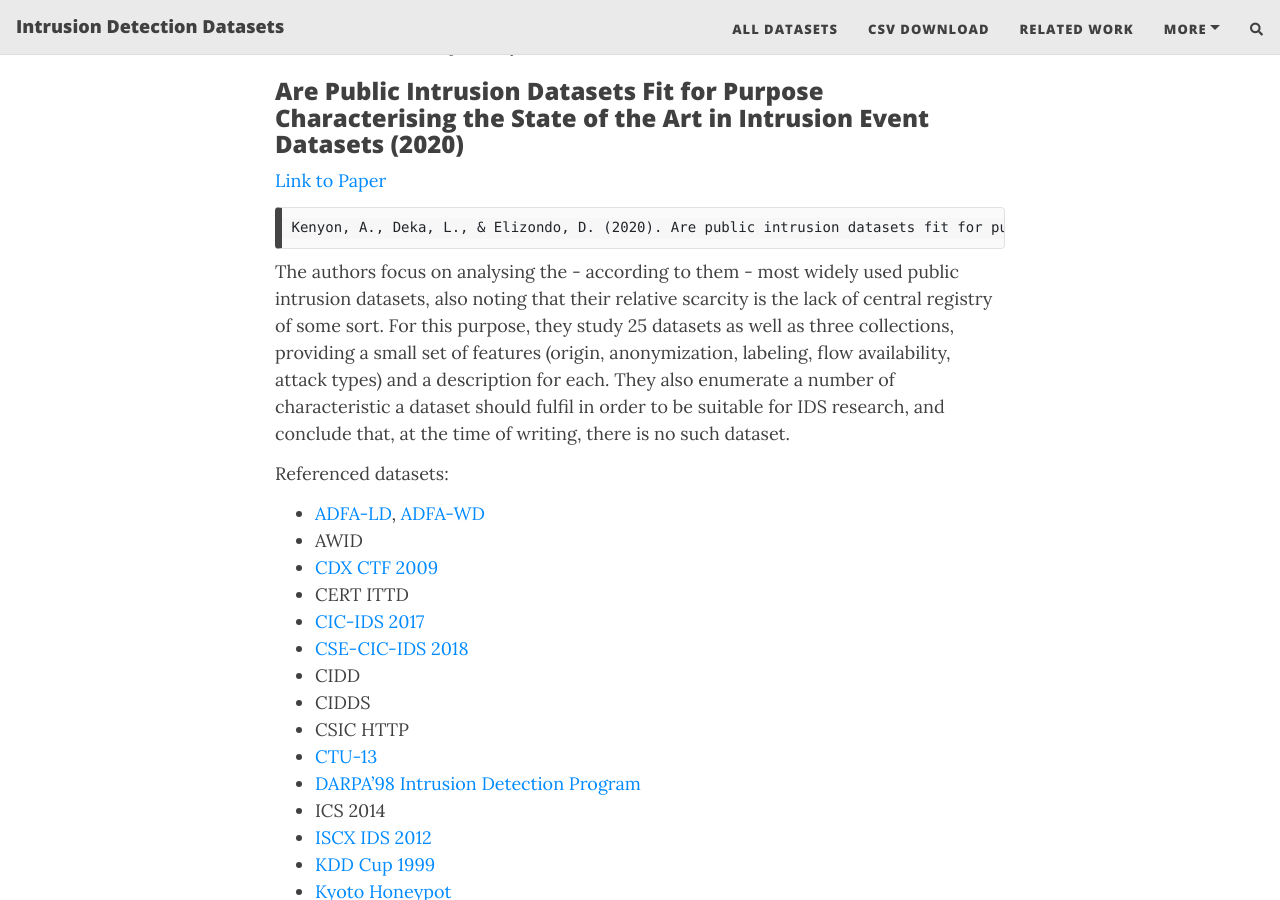
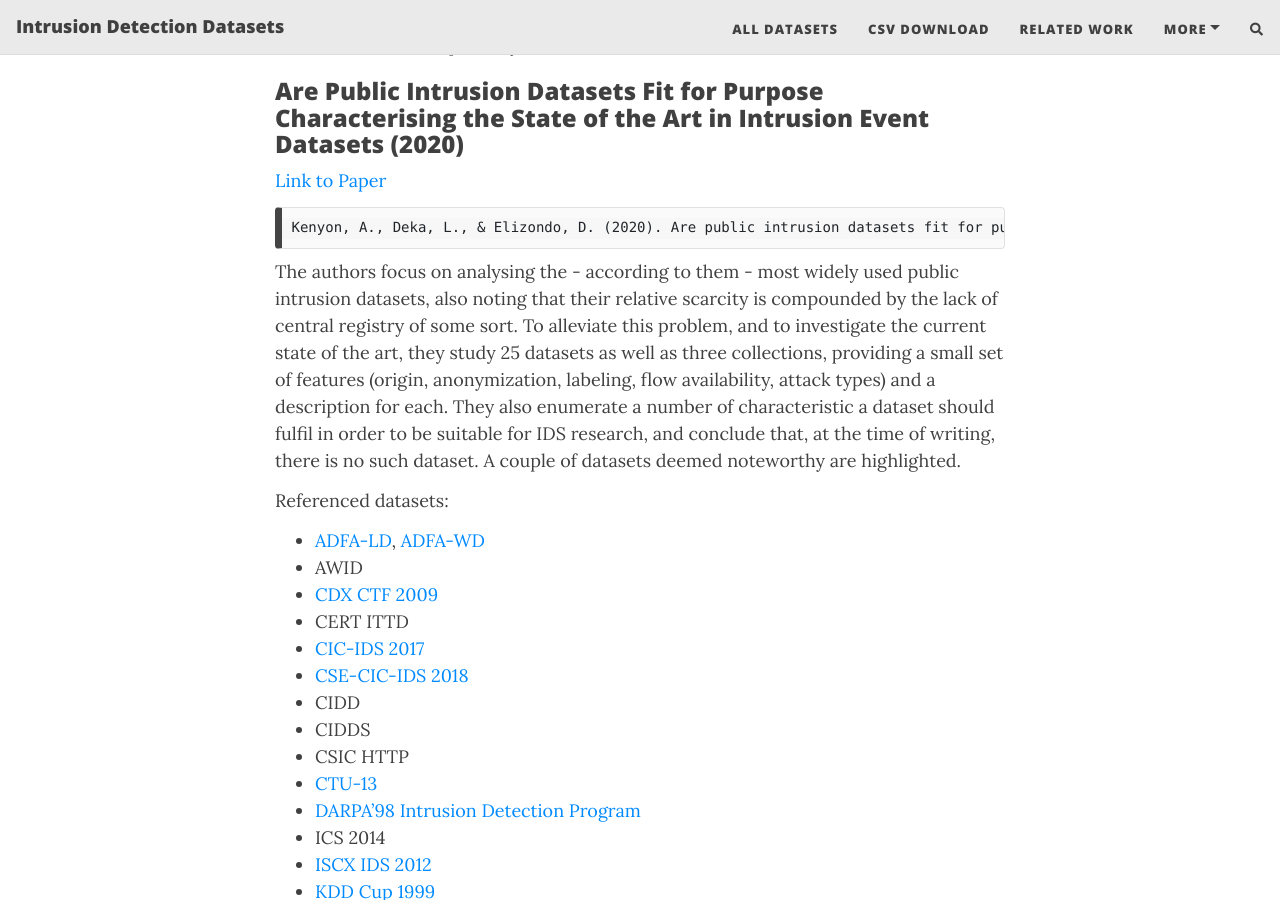
Before and after one commit to fkie-cad/COMIDDS, a Jekyll site: the page built from content/related_work.md, in a window 1280 px wide and 900 px high, scrolled down 2886 px. Built offline with Jekyll 4.4.1, drawn with Linux system fonts in a browser that asks for light colours; nearby versions of some CDN libraries; comment, search, counter and statistics services are not loaded.

Commit message:
Update related work

````diff
--- a/content/related_work.md
+++ b/content/related_work.md
@@ -98,9 +98,10 @@ Referenced collections:
 Kenyon, A., Deka, L., & Elizondo, D. (2020). Are public intrusion datasets fit for purpose characterising the state of the art in intrusion event datasets. Computers & Security, 99, 102022.
 ```
 
-The authors focus on analysing the - according to them - most widely used  public intrusion datasets, also noting that their relative scarcity is the lack of central registry of some sort.
-For this purpose, they study 25 datasets as well as three collections, providing a small set of features (origin, anonymization, labeling, flow availability, attack types) and a description for each.
+The authors focus on analysing the - according to them - most widely used  public intrusion datasets, also noting that their relative scarcity is compounded by the lack of central registry of some sort.
+To alleviate this problem, and to investigate the current state of the art, they study 25 datasets as well as three collections, providing a small set of features (origin, anonymization, labeling, flow availability, attack types) and a description for each.
 They also enumerate a number of characteristic a dataset should fulfil in order to be suitable for IDS research, and conclude that, at the time of writing, there is no such dataset.
+A couple of datasets deemed noteworthy are highlighted.
 
 Referenced datasets:
 - [ADFA-LD](/intrusion-detection-datasets/content/datasets/adfa_ld), [ADFA-WD](/intrusion-detection-datasets/content/datasets/adfa_wd)
````
